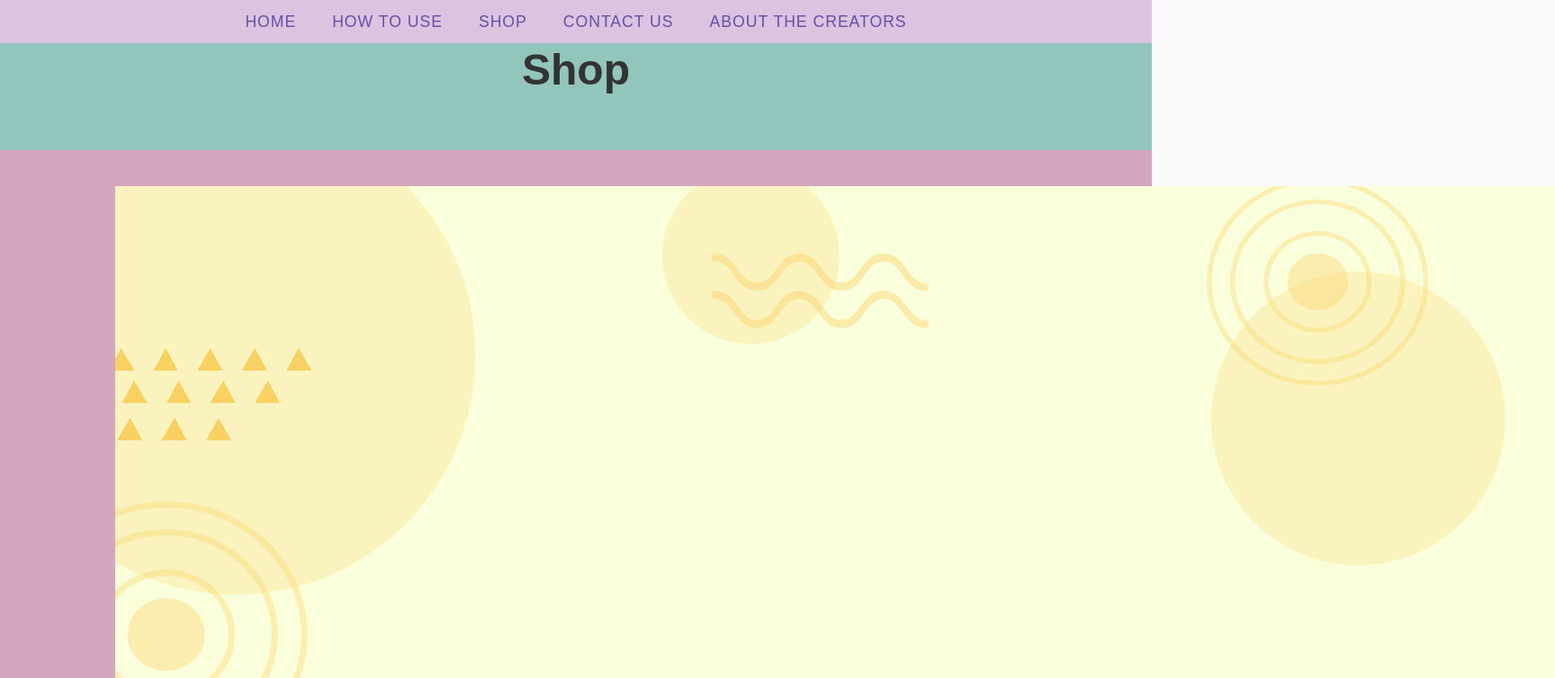
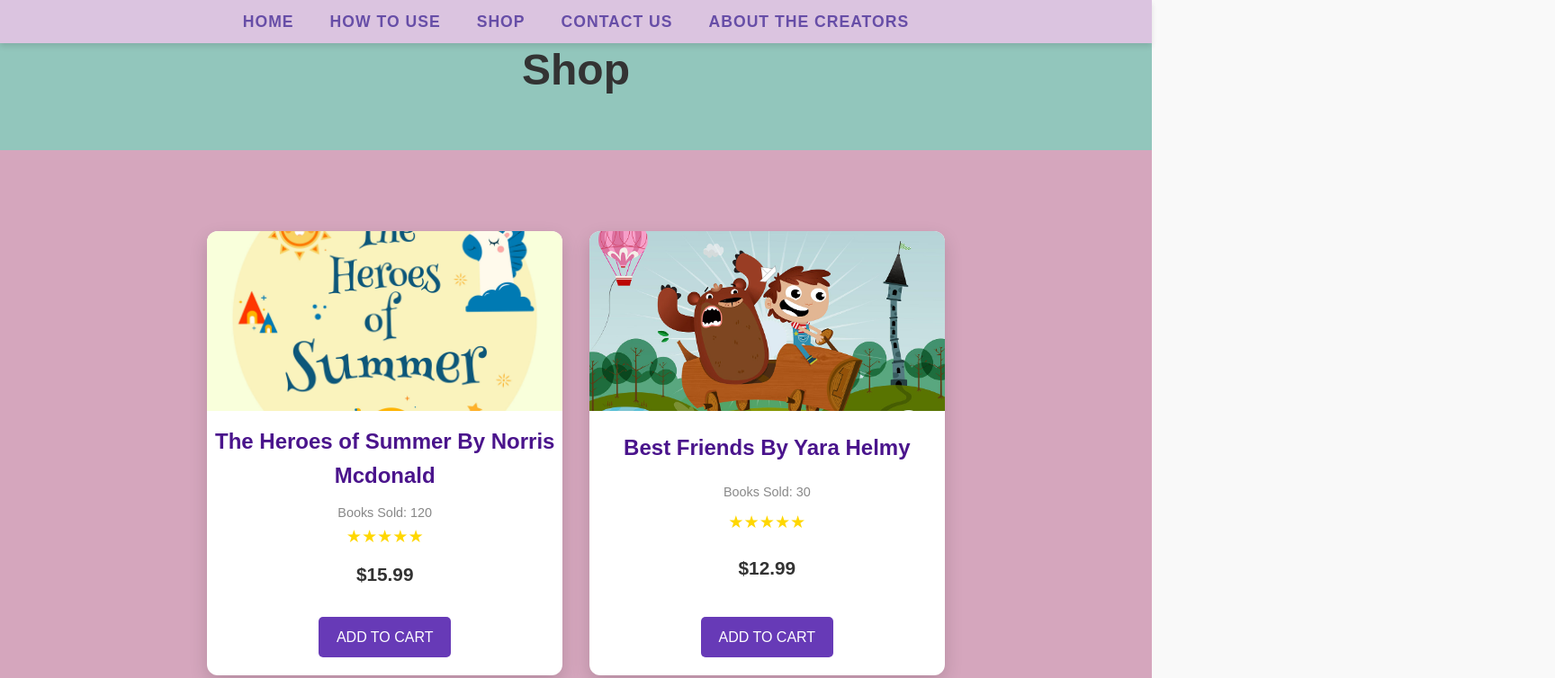
Before and after one commit to Melissa2016/MasterTeams2024, a plain HTML site: page shop.html in a window 1280 px wide. Shown: the top 754 px of the page at 90% size, 1728 px wide, since content can reach past the window. Drawn offline with Linux system fonts and the light colour scheme.

Commit message:
Update style.css

```diff
--- a/style.css
+++ b/style.css
@@ -1,3 +1,147 @@
+/* General Reset */
+* {
+  margin: 0;
+  padding: 0;
+  box-sizing: border-box;
+}
+
+/* Body Styling */
+body {
+  font-family: 'Arial', sans-serif;
+  background-color: #f7f9fc;
+  color: #333;
+  line-height: 1.6;
+  padding-top: 70px;
+}
+
+/* Header Styling */
+header {
+  background-color: #92c6bc;
+  color: #4a148c;
+  text-align: center;
+  padding: 20px 0;
+  box-shadow: 0px 4px 6px rgba(0, 0, 0, 0.1);
+}
+
+header h1 {
+  font-size: 2.5rem;
+  margin: 0;
+}
+
+/* Navigation Bar */
+nav {
+  background-color: #dbc4e0;
+  position: fixed;
+  top: 0;
+  width: 100%;
+  z-index: 1000;
+  padding: 10px 0;
+  box-shadow: 0px 4px 6px rgba(0, 0, 0, 0.1);
+}
+
+nav .tabs {
+  list-style: none;
+  display: flex;
+  justify-content: center;
+}
+
+nav .tabs li {
+  margin: 0 15px;
+}
+
+nav .tabs a {
+  text-decoration: none;
+  color: #674ea7;
+  font-size: 1.2rem;
+  font-weight: bold;
+  text-transform: uppercase;
+  transition: color 0.3s ease;
+}
+
+nav .tabs a:hover {
+  color: #1abc9c;
+}
+
+/* Shop Section Layout */
+.shop-container {
+  padding: 50px 10%;
+  display: grid;
+  grid-template-columns: repeat(auto-fit, minmax(300px, 1fr));
+  gap: 30px;
+}
+
+/* Card Design */
+.shop-card {
+  background-color: #fff;
+  border-radius: 12px;
+  overflow: hidden;
+  box-shadow: 0 8px 20px rgba(0, 0, 0, 0.15);
+  transition: transform 0.3s ease, box-shadow 0.3s ease;
+  text-align: center;
+  display: flex;
+  flex-direction: column;
+  justify-content: space-between;
+}
+
+.shop-card:hover {
+  transform: translateY(-8px);
+  box-shadow: 0 12px 25px rgba(0, 0, 0, 0.2);
+}
+
+.shop-card img {
+  width: 100%;
+  height: 200px;
+  object-fit: cover;
+}
+
+.shop-card h3 {
+  font-size: 1.5rem;
+  color: #4a148c;
+  margin: 15px 0 10px;
+}
+
+.shop-card .stars {
+  color: #ffd700;
+  font-size: 1.2rem;
+  margin-bottom: 10px;
+}
+
+.shop-card .price {
+  font-size: 1.3rem;
+  font-weight: bold;
+  color: #333;
+  margin-bottom: 15px;
+}
+
+.shop-card .add-to-cart {
+  background-color: #673ab7;
+  color: #fff;
+  text-transform: uppercase;
+  font-size: 1rem;
+  padding: 10px 20px;
+  margin: 15px auto 20px;
+  text-decoration: none;
+  border-radius: 5px;
+  transition: background-color 0.3s ease;
+}
+
+.shop-card .add-to-cart:hover {
+  background-color: #5e35b1;
+}
+
+/* Footer Styling */
+footer {
+  background-color: #dbc4e0;
+  color: #674ea7;
+  text-align: center;
+  padding: 20px 0;
+  font-size: 1rem;
+}
+
+
+
+
+
 /* General Resets */
 * {
   margin: 0;
```
